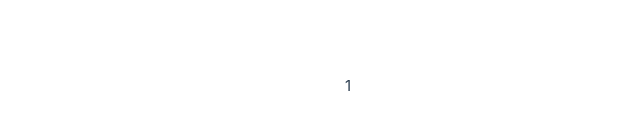
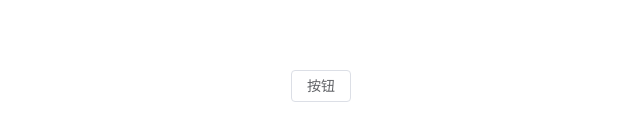
Before and after one commit to xhuan-y/vue3-project, a Vue app: page / in a window 1280 px wide. Shown: the part 314-454 px from the top of the page, without its empty margins (289-929 px from the left). Built offline with nearby package versions, Linux system fonts and the light colour scheme.

Commit message:
引入element-plus

```diff
--- a/package.json
+++ b/package.json
@@ -10,6 +10,7 @@
     "lint": "eslint . --fix"
   },
   "dependencies": {
+    "element-plus": "^2.8.6",
     "pinia": "^2.2.4",
     "vue": "^3.5.12",
     "vue-router": "^4.4.5"
--- a/src/views/HomeView.vue
+++ b/src/views/HomeView.vue
@@ -1,5 +1,7 @@
 <script setup></script>
 
 <template>
-  <div>1</div>
+  <div>
+    <el-button>按钮</el-button>
+  </div>
 </template>
```
Also changed, not shown: src/main.js (+12 -9 lines), 1 other file (tests, documents, lock files or other folders).
